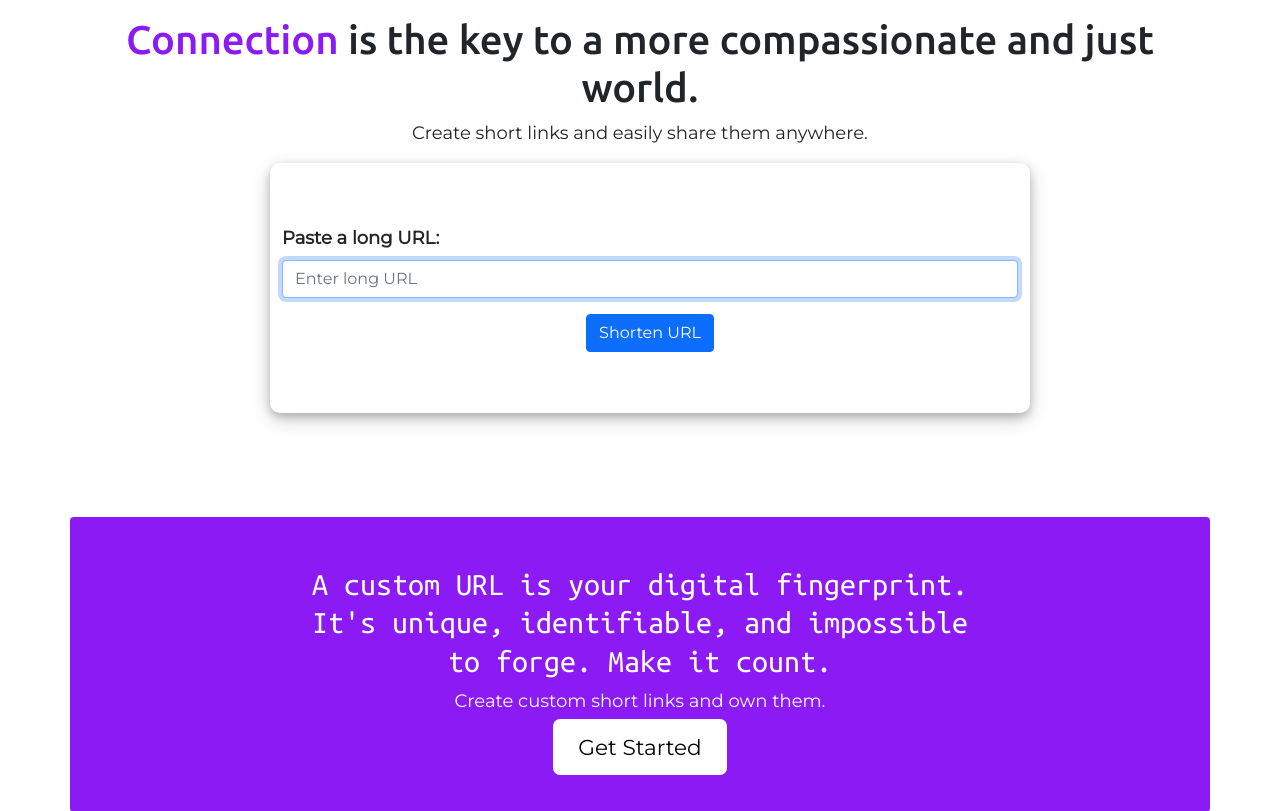
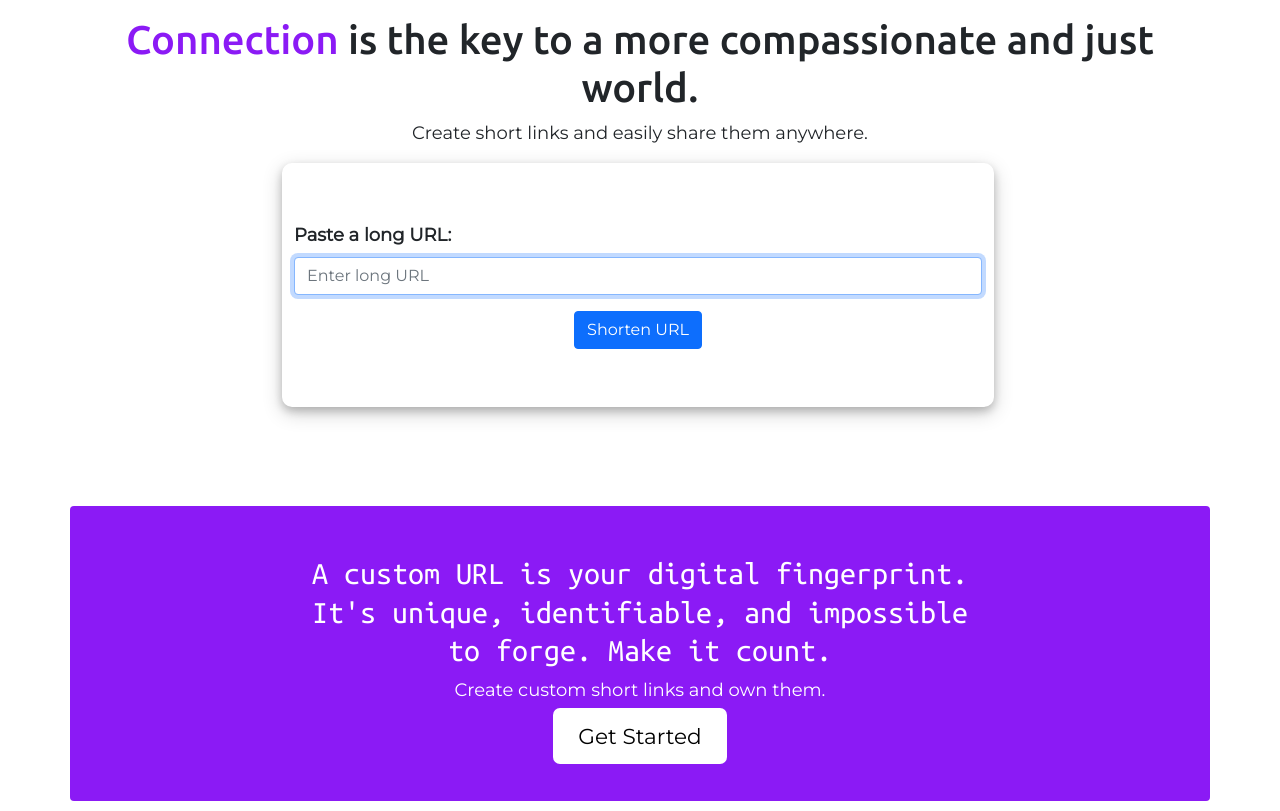
Before and after one commit to kadelcode/url-shortener, a Python web app: template core/templates/index.html in a window 1280 px wide. Shown: the part 59-870 px from the top of the page. Run offline with Jinja, Linux system fonts and the light colour scheme; the template is opened without the code that fills it, so the values that code supplies are empty; some web fonts are replaced.

Commit message:
Add container class to the form div

```diff
--- a/core/templates/index.html
+++ b/core/templates/index.html
@@ -9,7 +9,7 @@ Welcome to Bitsy
     </div>
 
     <!--Main div to create a short URL-->
-    <div class="row">
+    <div class="row container">
         <div class="col-md-2"></div>
         <div class="col-md-8 outer-form-div">
             <!--Long URL form-->
```
